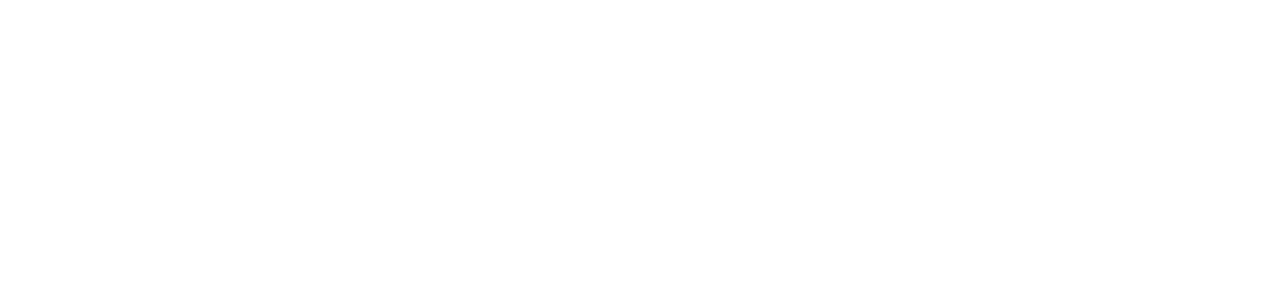
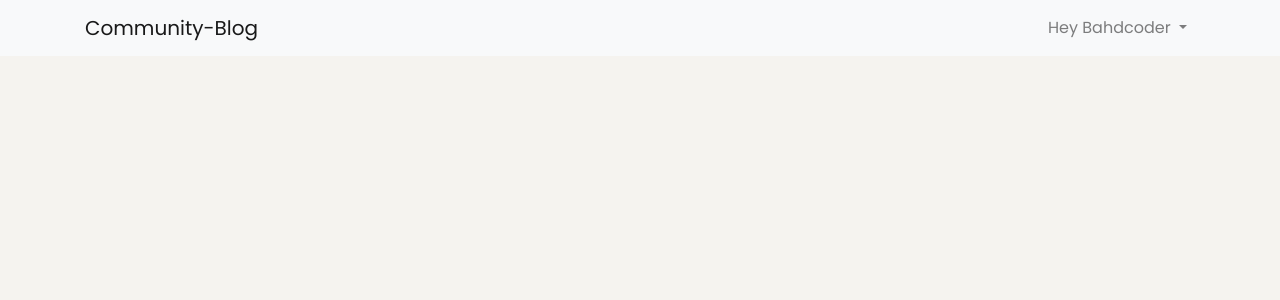
Before and after one commit to Ivan5/Community-Blog-Vue, a Vue app: page / in a window 1280 px wide. Shown: the top 300 px of the page. Built offline with nearby package versions, Linux system fonts and the light colour scheme.

Commit message:
Add styles and navbar

```diff
--- a/public/index.html
+++ b/public/index.html
@@ -5,7 +5,8 @@
     <meta http-equiv="X-UA-Compatible" content="IE=edge">
     <meta name="viewport" content="width=device-width,initial-scale=1.0">
     <link rel="icon" href="<%= BASE_URL %>favicon.ico">
-    <title>community-blog</title>
+    <title>Community Blog</title>
+    <link rel="stylesheet" href="https://stackpath.bootstrapcdn.com/bootstrap/4.1.3/css/bootstrap.min.css" integrity="sha384-MCw98/SFnGE8fJT3GXwEOngsV7Zt27NXFoaoApmYm81iuXoPkFOJwJ8ERdknLPMO" crossorigin="anonymous">
   </head>
   <body>
     <noscript>
@@ -13,5 +14,8 @@
     </noscript>
     <div id="app"></div>
     <!-- built files will be auto injected -->
+    <script src="https://code.jquery.com/jquery-3.3.1.slim.min.js" integrity="sha384-q8i/X+965DzO0rT7abK41JStQIAqVgRVzpbzo5smXKp4YfRvH+8abtTE1Pi6jizo" crossorigin="anonymous"></script>
+    <script src="https://cdnjs.cloudflare.com/ajax/libs/popper.js/1.14.3/umd/popper.min.js" integrity="sha384-ZMP7rVo3mIykV+2+9J3UJ46jBk0WLaUAdn689aCwoqbBJiSnjAK/l8WvCWPIPm49" crossorigin="anonymous"></script>
+    <script src="https://stackpath.bootstrapcdn.com/bootstrap/4.1.3/js/bootstrap.min.js" integrity="sha384-ChfqqxuZUCnJSK3+MXmPNIyE6ZbWh2IMqE241rYiqJxyMiZ6OW/JmZQ5stwEULTy" crossorigin="anonymous"></script>
   </body>
 </html>
--- a/src/App.vue
+++ b/src/App.vue
@@ -1,27 +1,32 @@
 <template>
   <div id="app">
-    <router-view></router-view>
+    <Navbar />
+    <div class="container">
+      <router-view></router-view>
+    </div>
   </div>
 </template>
 
 <script>
-
+import Navbar from '@/components/Navbar.vue'
 
 export default {
   name: 'app',
   components: {
-
+    Navbar
   }
 }
 </script>
 
 <style>
-#app {
-  font-family: 'Avenir', Helvetica, Arial, sans-serif;
-  -webkit-font-smoothing: antialiased;
-  -moz-osx-font-smoothing: grayscale;
-  text-align: center;
-  color: #2c3e50;
-  margin-top: 60px;
+@import url('https://fonts.googleapis.com/css?family=Poppins');
+
+*{
+  font-family: 'Poppins', sans-serif;
+  border-radius: 0px !important;
+}
+
+body{
+  background-color: #f5f3ef;
 }
 </style>
--- /dev/null
+++ b/src/components/Navbar.vue
@@ -0,0 +1,30 @@
+<template lang="html">
+<nav class="navbar navbar-expand-lg navbar-light bg-light">
+<div class="container">
+  <a class="navbar-brand" href="#">Community-Blog</a>
+  <button class="navbar-toggler" type="button" data-toggle="collapse" data-target="#navbarNav" aria-controls="navbarNav" aria-expanded="false" aria-label="Toggle navigation">
+    <span class="navbar-toggler-icon"></span>
+  </button>
+  <div class="collapse navbar-collapse" id="navbarNav">
+    <ul class="navbar-nav ml-auto">
+      <li class="nav-item dropdown">
+        <a class="nav-link dropdown-toggle" href="#" id="navbarDropdown" role="button" data-toggle="dropdown" aria-haspopup="true" aria-expanded="false">
+          Hey Bahdcoder
+        </a>
+        <div class="dropdown-menu" aria-labelledby="navbarDropdown">
+          <a class="dropdown-item" href="#">Logout</a>
+        </div>
+      </li>
+    </ul>
+  </div>
+</div>
+</nav>
+</template>
+
+<script>
+export default {
+}
+</script>
+
+<style lang="css">
+</style>
```
